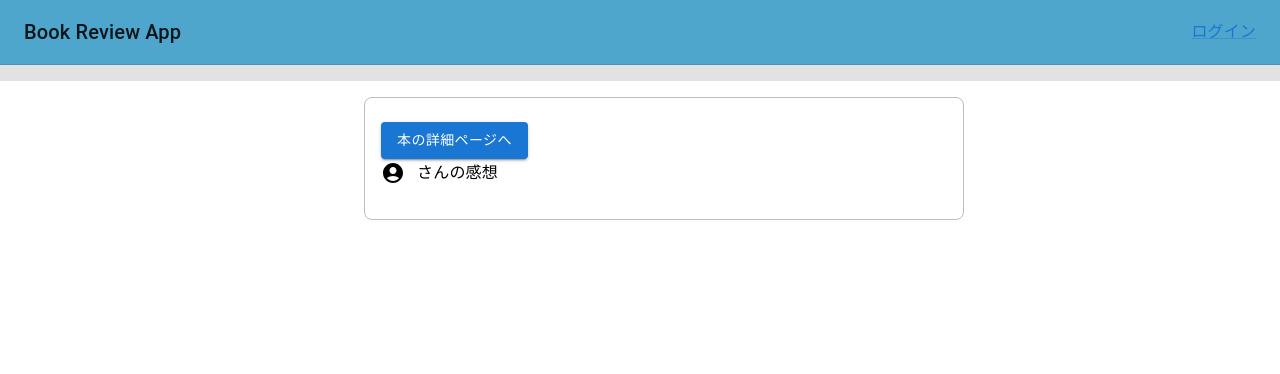
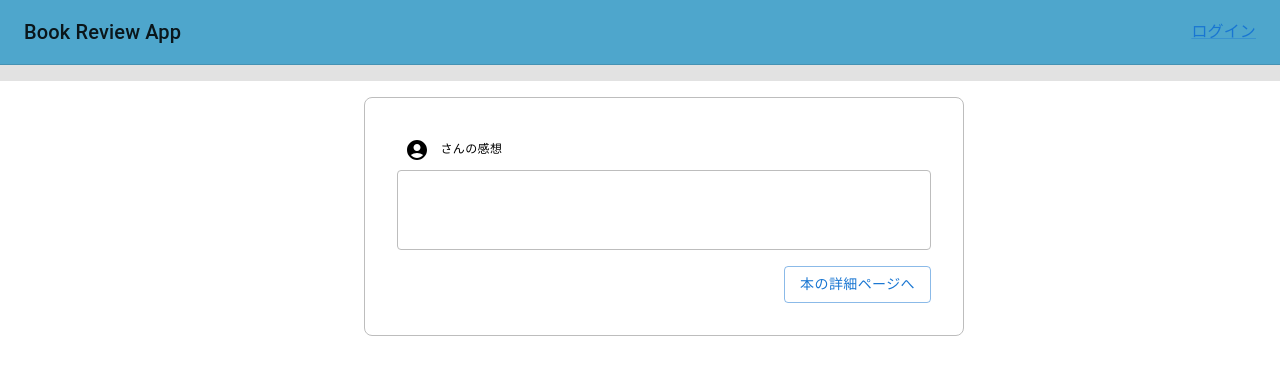
Before and after one commit to kotatabe/book-review-app, a React (Create React App) app: page /detail/1 in a window 1280 px wide. Shown: the top 374 px of the page. Built offline with nearby package versions, Linux system fonts and the light colour scheme; no server answers.

Commit message:
デザイン調整

```diff
--- a/src/EditReview.js
+++ b/src/EditReview.js
@@ -13,6 +13,7 @@ import Button from '@mui/material/Button';
 import TextField from '@mui/material/TextField';
 import Grid from '@mui/material/Grid';
 import Typography from '@mui/material/Typography';
+import TextareaAutosize from '@mui/base/TextareaAutosize';
 import { AuthContext } from './Context/AuthContext'
 
 import SimpleSnackBar from "./SnackBar";
@@ -33,6 +34,12 @@ export default function EditReview () {
 		type: "success",
 		message: "成功しました。",
 	});
+
+	const inputStyle = {
+		style: {
+			fontSize: 12,
+		},
+	}
 
 	const handleClose = (event, reason) => {
 		if (reason === 'clickaway') {
@@ -91,7 +98,7 @@ export default function EditReview () {
 		<>
 			<Box sx={{
 				my: 3,
-				p: 3,
+				p: 4,
 				border: '2px solid #eeeeee',
 				borderRadius: 1,
 			}}>
@@ -108,6 +115,7 @@ export default function EditReview () {
 					<Grid container spacing={2}>
 						<Grid item xs={12}>
 							<TextField
+								inputProps={inputStyle}
 								name="title"
 								label="タイトル"
 								fullWidth
@@ -122,6 +130,7 @@ export default function EditReview () {
 						</Grid>
 						<Grid item xs={12}>
 							<TextField
+								inputProps={inputStyle}
 								name="url"
 								fullWidth
 								label="URL"
@@ -136,6 +145,7 @@ export default function EditReview () {
 						</Grid>
 						<Grid item xs={12}>
 							<TextField
+								inputProps={inputStyle}
 								name="detail"
 								fullWidth
 								label="本の概要"
@@ -152,12 +162,15 @@ export default function EditReview () {
 						</Grid>
 						<Grid item xs={12}>
 							<TextField
+								inputProps={inputStyle}
 								name="review"
 								fullWidth
 								label="本のレビュー・感想"
 								value={ reviewData.review }
 								multiline
-								rows={5}
+								minRows={3}
+								maxRows={20}
+								rows={6}
 								onChange={ e => setReviewData( prev => (
 									{
 										...prev,
--- a/src/PostNewReview.js
+++ b/src/PostNewReview.js
@@ -21,7 +21,7 @@ const style = {
 	top: '50%',
 	left: '50%',
 	transform: 'translate(-50%, -50%)',
-  width: '60%',
+	width: '40%',
 	bgcolor: 'background.paper',
 	border: '2px solid #000',
 	boxShadow: 24,
--- a/src/ReviewDetail.js
+++ b/src/ReviewDetail.js
@@ -45,16 +45,41 @@ export default function ReviewDetail () {
 					border: 1,
 					borderRadius: 2,
 					borderColor: 'grey.400',
-					p: 2,
+					p: 4,
 					my: 2,
 				}}
 			>
 				<Typography variant="h6" color="initial" sx={{ mb: 1 }}>
 					{ reviewData.title }
 				</Typography>
+				<Typography
+					variant="caption"
+					color="initial"
+					sx={{
+						display: "block",
+						mb: 1,
+						ml: 1,
+					}}
+				>
+					<AccountCircle sx={{ mr: 1, size: "small" }} />
+					{ reviewData.reviewer } さんの感想
+				</Typography>
+				<Typography variant="body2" color="initial"
+					sx={{
+						p: 2,
+						mb: 2,
+						border: 1,
+						borderColor: "grey.400",
+						borderRadius: 1,
+						minHeight: 80,
+					}}>
+					{ reviewData.review }
+				</Typography>
+				<Box sx={{display: "flex", justifyContent: "flex-end"}}>
 					<Button
-					variant="contained"
+						variant="outlined"
 						href={ reviewData.url }
+						// sx={{mr: 1}}
 					>
 						本の詳細ページへ
 					</Button>
@@ -66,28 +91,12 @@ export default function ReviewDetail () {
 								setReviewData: setReviewData
 							}}
 							to={`/edit/${reviewData.id}`}
-						variant="outlined"
-						sx={{
-							height: 30,
-							width: "auto",
-						}}
+							variant="contained"
 						>
 							レビューを編集する
 						</Button>
 					)}
-				<Typography
-					variant="subtitle1"
-					color="initial"
-					sx={{
-						mb: 2
-					}}
-				>
-					<AccountCircle sx={{ mr: 1 }} />
-					{ reviewData.reviewer } さんの感想
-				</Typography>
-				<Typography variant="body2" color="initial" sx={{ mx: 2 }}>
-					{ reviewData.review }
-				</Typography>
+				</Box>
 			</Box>
 		</>
 	)
--- a/src/assets/App.scss
+++ b/src/assets/App.scss
@@ -6,11 +6,3 @@ header {
 h2 {
   margin: 20px auto;
 }
-
-.book-list-container {
-  li {
-    .detail {
-      font-size: 40%;
-    }
-  }
-}
```
Lines whose indentation alone changed are shown as unchanged.
